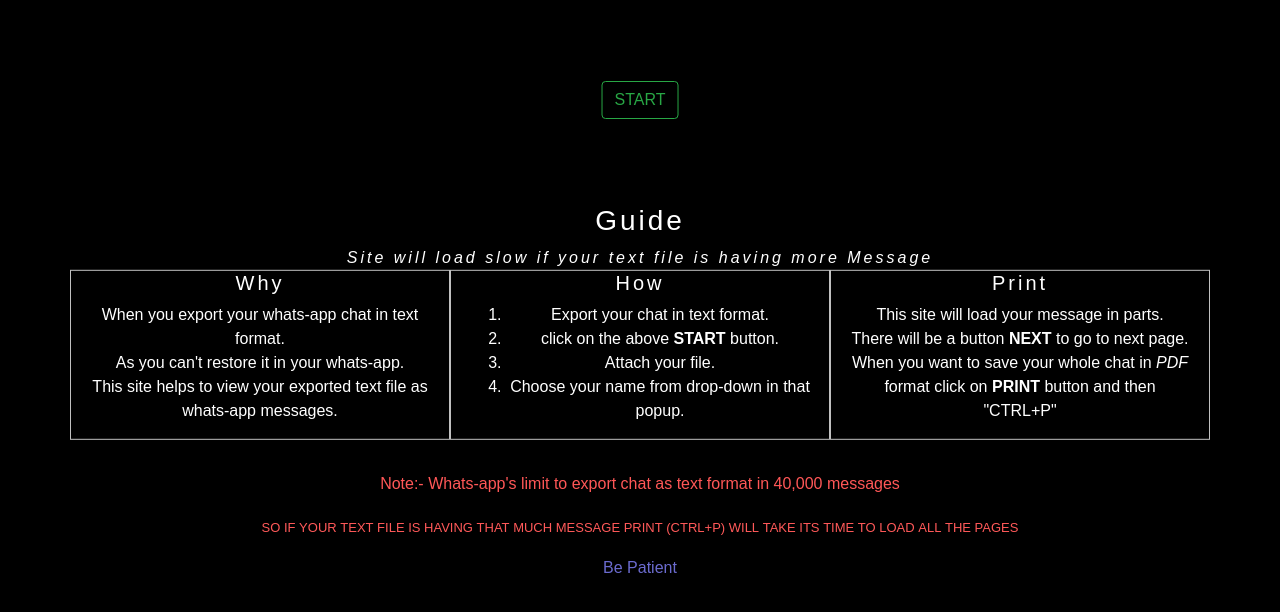
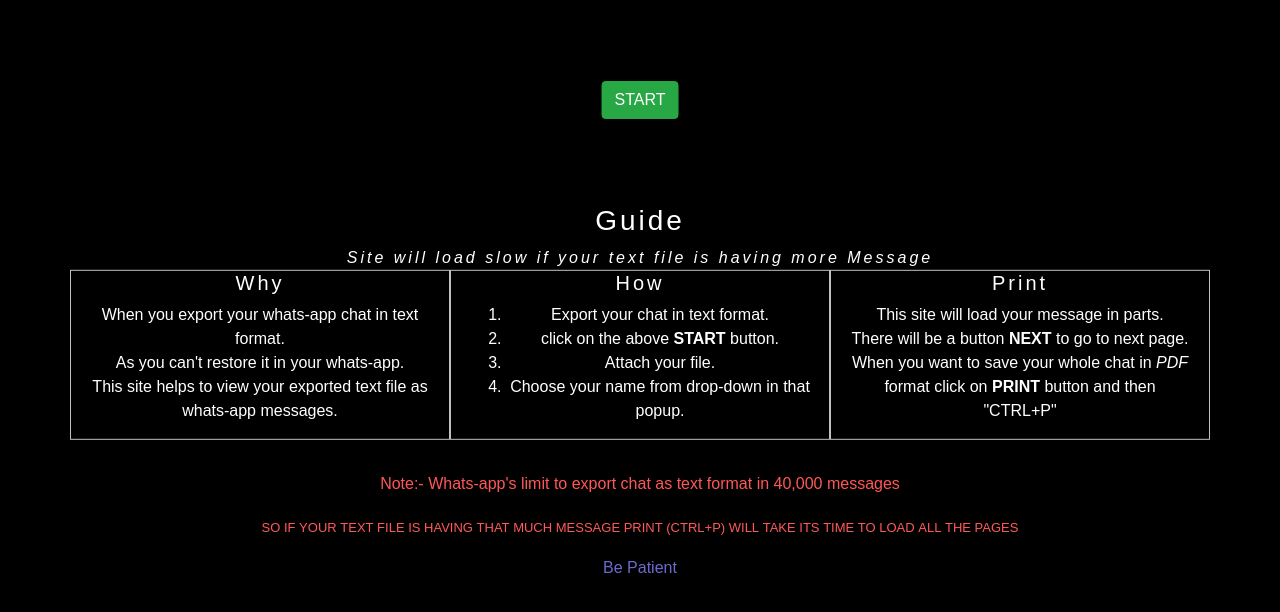
Before and after one commit to harpreetsingh19/whatsapp_chat_viewer, a Vue app: page / in a window 1280 px wide. Shown: the top 612 px of the page. Built offline with nearby package versions, Linux system fonts and the light colour scheme.

Commit message:
quick fix for input popup

```diff
--- a/src/components/inputPopup.vue
+++ b/src/components/inputPopup.vue
@@ -3,6 +3,7 @@
     <b-modal
       ref="inputBox"
       @ok="submit"
+      :ok-disabled="popupOk"
       @hidden="closePopup"
       title="Give Input"
       :no-close-on-backdrop="true"
@@ -65,5 +66,10 @@ export default {
   mounted() {
     this.$refs.inputBox.show();
   },
+  computed:{
+    popupOk(){
+      return this.person!=""?false :true;
+    }
+  }
 };
 </script>
--- a/src/components/reader.vue
+++ b/src/components/reader.vue
@@ -5,7 +5,7 @@
       v-if="!ultest"
       class="start-button"
       @click="openInputPopup"
-      variant="outline-success"
+      variant="success"
       >START</b-button
     >
     <InputPopup
```
